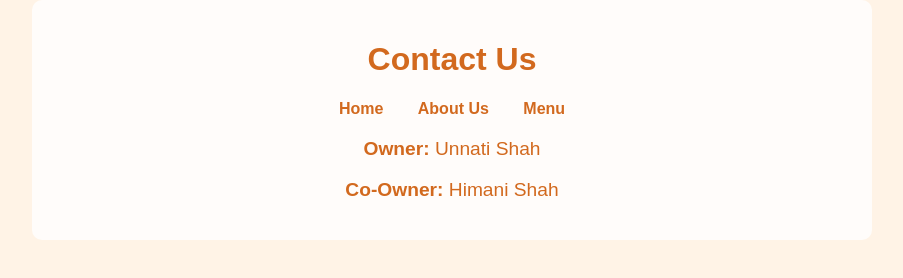
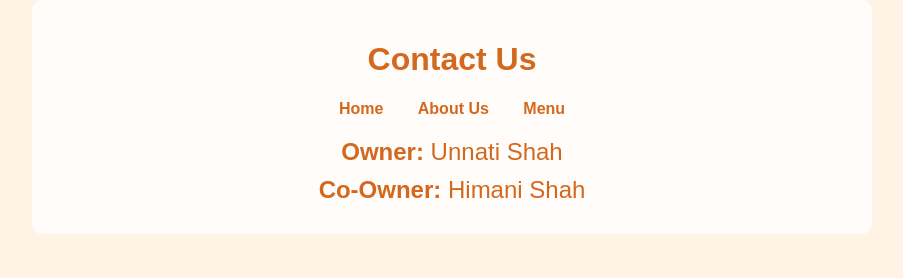
Before and after one commit to UDC-28/Cakestry-Studio, a plain HTML site: page contact.html in a window 1280 px wide. Shown: the whole page, without its empty margins (188-1091 px from the left). Drawn offline with Linux system fonts and the light colour scheme.

Commit message:
Update contact.html

```diff
--- a/contact.html
+++ b/contact.html
@@ -31,8 +31,11 @@
         }
         .contact-info {
             margin-top: 20px;
-            font-size: 1.2em;
+            font-size: 1.5em;
             color: #d2691e;
+        }
+        .contact-info p {
+            margin: 10px 0;
         }
     </style>
 </head>
```
